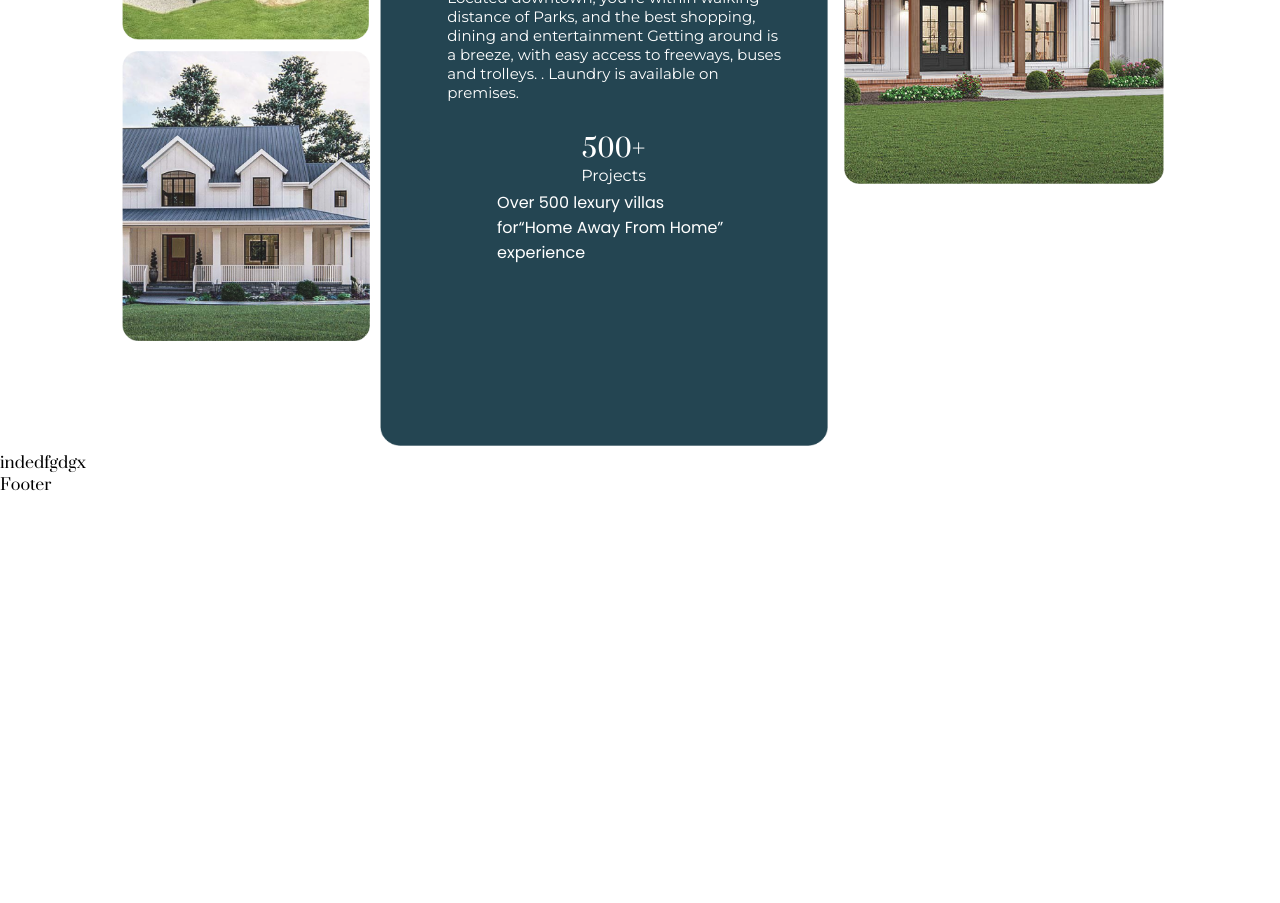
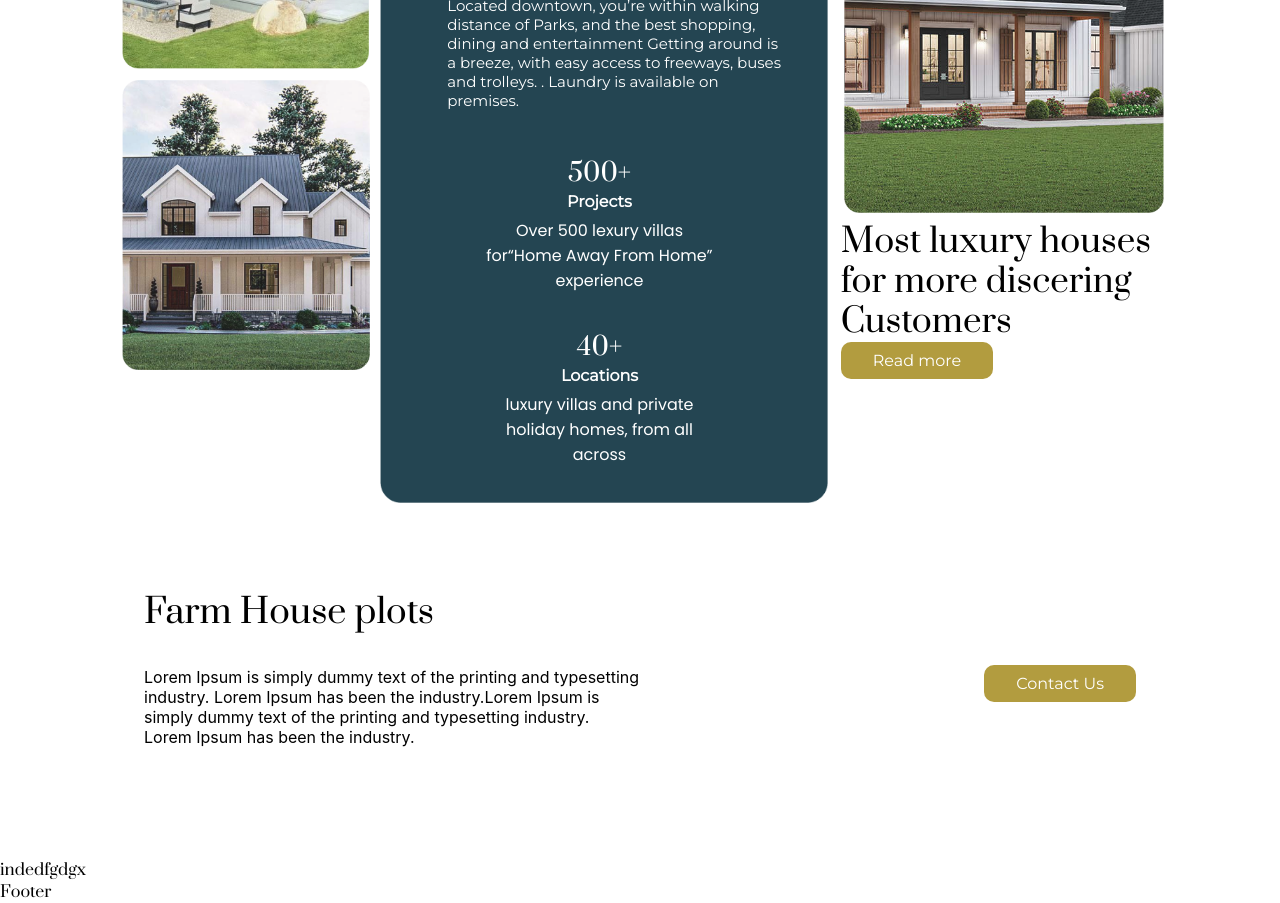
Before and after one commit to mbilalkhalidofficial/Oakland-greens, a React (Vite) app: page / in a window 1280 px wide. Shown: the part 1380-2283 px from the top of the page. Before the commit the page ends 1876 px from the top, so only its background shows below. Built offline with nearby package versions, Linux system fonts and the light colour scheme.

Commit message:
farm house

```diff
--- a/package.json
+++ b/package.json
@@ -11,7 +11,8 @@
   "dependencies": {
     "react": "^18.2.0",
     "react-dom": "^18.2.0",
-    "react-router-dom": "^6.4.2"
+    "react-router-dom": "^6.4.2",
+    "swiper": "^8.4.4"
   },
   "devDependencies": {
     "@types/react": "^18.0.21",
--- a/src/components/Header.jsx
+++ b/src/components/Header.jsx
@@ -184,16 +184,40 @@ export default function Header() {
                 and trolleys. . Laundry is available on premises.
               </div>
 
-
               <div className="about__section__secondentry_card">
-                <div className="about__section__secondentry_card__text">500+</div>
-                <div className="about__section__secondentry_card__heading">Projects</div>
-                <div className="about__section__secondentry_card__para">Over 500 lexury villas for“Home Away From Home” experience</div>
+                <div className="about__section__secondentry_card__text">
+                  500+
+                </div>
+                <div className="about__section__secondentry_card__heading">
+                  Projects
+                </div>
+                <div className="about__section__secondentry_card__para">
+                  Over 500 lexury villas for“Home Away From Home” experience
+                </div>
               </div>
+              <div className="about__section__secondentry_card">
+                <div className="about__section__secondentry_card__text">
+                  40+
+                </div>
+                <div className="about__section__secondentry_card__heading">
+                  Locations
+                </div>
+                <div className="about__section__secondentry_card__para">
+                  luxury villas and private holiday homes, from all across
+                </div>
               </div>
-
-
-
+              <div className="about__section__secondentry_card">
+                <div className="about__section__secondentry_card__text">
+                  24/7
+                </div>
+                <div className="about__section__secondentry_card__heading">
+                  Help
+                </div>
+                <div className="about__section__secondentry_card__para">
+                  24/7 Help service for all customers to guide and support
+                </div>
+              </div>
+            </div>
           </div>
           <div className="about__section__thirdentry">
             <div className="about__section__thirdentry__img">
@@ -203,7 +227,34 @@ export default function Header() {
                 alt=""
               />
             </div>
+
+            <div className="about__section__thirdentry__bottom">
+              <div className="about__section__thirdentry__text">
+                {" "}
+                Most luxury houses for more discering Customers
+              </div>
+              <div className="about__section__thirdentry__buttom">
+                Read more
+              </div>
+            </div>
           </div>
+        </div>
+      </div>
+
+      <div className="farm__house">
+        <div className="farm__house__content">
+          <div className="farm__house__content__left">
+            <div className="farm__house__content__left__heading">
+              Farm House plots
+            </div>
+            <div className="farm__house__content__left__para">
+              Lorem Ipsum is simply dummy text of the printing and typesetting
+              industry. Lorem Ipsum has been the industry.Lorem Ipsum is simply
+              dummy text of the printing and typesetting industry. Lorem Ipsum
+              has been the industry.
+            </div>
+          </div>
+          <div className="about__section__thirdentry__buttom">Contact Us</div>
         </div>
       </div>
     </>
--- a/src/styles/global.scss
+++ b/src/styles/global.scss
@@ -1,6 +1,6 @@
 @import url("https://fonts.googleapis.com/css2?family=Prata&display=swap");
 @import url("https://fonts.googleapis.com/css2?family=Montserrat:ital,wght@0,200;0,300;0,400;1,100;1,300;1,400&display=swap");
-@import url('https://fonts.googleapis.com/css2?family=Poppins:ital,wght@0,200;0,400;0,500;1,200;1,300;1,400&display=swap');
+@import url("https://fonts.googleapis.com/css2?family=Poppins:ital,wght@0,200;0,400;0,500;1,200;1,300;1,400&display=swap");
 *,
 *::after,
 *::before {
@@ -103,7 +103,6 @@ body {
   display: none;
 }
 
-
 .oakland_section__weaper__overlay__two__left {
   padding: 12px 3em;
   margin-right: 1em;
@@ -124,38 +123,34 @@ body {
   font-family: "Montserrat", sans-serif;
 }
 
-
-.feature{
+.feature {
   width: 100%;
   margin: 5em 0em;
-
 }
-.feature__content{
+.feature__content {
   margin: 0 auto;
   display: flex;
   justify-content: center;
   align-items: center;
   max-width: 1440px;
   padding: 0em 5em;
-
-
 }
-.feature__content__card{
-  transition: all .3s ease-in-out;
-background: linear-gradient(180deg, #F1F1F1 0%, rgba(241, 241, 241, 0) 100%);
-  padding: 3em  2em;
+.feature__content__card {
+  transition: all 0.3s ease-in-out;
+  background: linear-gradient(180deg, #f1f1f1 0%, rgba(241, 241, 241, 0) 100%);
+  padding: 3em 2em;
   border-radius: 9px;
   margin: 1%;
   width: 30%;
   max-height: 400px;
 }
-.feature__content__card__info{
+.feature__content__card__info {
   padding-left: 1.6em;
 }
-.feature__content__card:hover{
-  background: #B29C3F;
+.feature__content__card:hover {
+  background: #b29c3f;
   color: white;
-  transition:  0.3 all ease-in-out;
+  transition: 0.3 all ease-in-out;
   box-shadow: 13px 15px 54px rgba(178, 156, 63, 0.56);
 
   .feature__content__card__svg2 {
@@ -164,74 +159,67 @@ box-shadow: 13px 15px 54px rgba(178, 156, 63, 0.56);
   .feature__content__card__svg {
     display: none;
   }
-
 }
 
-
-.feature__content__card_two__entry{
+.feature__content__card_two__entry {
   display: flex;
   align-items: center;
 }
 
-.feature__content__card__para{
+.feature__content__card__para {
   font-family: "Montserrat", sans-serif;
   padding-top: 20px;
 }
 
-.about__section{
+.about__section {
   width: 100%;
 }
 
-.about__section__weaper{
+.about__section__weaper {
   margin: 0 auto;
   display: flex;
   justify-content: center;
   align-items: center;
   max-width: 1440px;
-
-
 }
 
-.about__section__secondentry__img img{
-  max-height: 800px;
+.about__section__secondentry__img img {
+  max-height: 930px;
   width: 100%;
-
 }
-.about__section__firstentry{
+.about__section__firstentry {
   margin: 1%;
   // width: 30%;
 }
-.about__section__thirdentry{
+.about__section__thirdentry {
   margin: 1%;
   width: 25%;
 }
-.about__section__thirdentry__img img{
-  max-height: 460px;
+.about__section__thirdentry__img img {
+  max-height: 470px;
   margin: 1%;
-  margin-bottom: 10em;
+  // margin-bottom: 10em;
   width: 100%;
 }
-.about__section__firstentry__top__img img{
-
+.about__section__firstentry__top__img img {
   max-height: 290px;
   margin: 1%;
 }
 
-.about__section__secondentry{
+.about__section__secondentry {
   width: 35%;
   position: relative;
 }
-.about__section__secondentry__overlay{
+.about__section__secondentry__overlay {
   position: absolute;
   top: 15%;
   left: 15%;
-
 }
-.about__section__secondentry__heading{
+.about__section__secondentry__heading {
   color: white;
   font-size: 40px;
 }
-.about__section__secondentry__para{
+.about__section__secondentry__para {
   width: 90%;
   font-family: "Montserrat", sans-serif;
   font-size: 15px;
@@ -239,25 +227,77 @@ box-shadow: 13px 15px 54px rgba(178, 156, 63, 0.56);
   padding: 1em 0em;
   padding-bottom: 2em;
 }
-.about__section__secondentry_card{
-width: 100%;
+.about__section__secondentry_card {
+  // background-color: firebrick;
   align-items: center;
   justify-content: center;
   display: flex;
+  width: 80%;
   flex-direction: column;
-padding-right:3em;
+  // padding-right:2em;
+  padding: 1em 1em;
   color: white;
 }
-.about__section__secondentry_card__text{
+.about__section__secondentry_card__text {
   font-size: 25px;
 }
-.about__section__secondentry_card__heading{
+.about__section__secondentry_card__heading {
   font-family: "Montserrat", sans-serif;
+  font-weight: bold;
+  padding: 2px 0px;
+}
+
+.about__section__secondentry_card__para {
+  font-family: "Poppins", sans-serif;
+  padding: 5px 0em;
+  width: 85%;
+  text-align: center;
+}
+
+.about__section__secondentry_card:hover {
+  background: #b29c3f;
+  box-shadow: 4px 8px 54px rgba(0, 0, 0, 0.25);
+  border-radius: 15px;
+  transition: all 0.3s ease-in-out;
+}
+
+.about__section__thirdentry__text {
+  font-size: 33px;
+  line-height: 40px;
   font-weight: 400;
 }
 
-.about__section__secondentry_card__para{
-  font-family: 'Poppins', sans-serif;
-  padding: 5px 0em;
-  width: 70%;
+.about__section__thirdentry__buttom{
+width: 30%;
+  padding: 9px 2em;
+  cursor: pointer;
+  border-radius: 10px;
+  background-color: #b29c3f;
+  color: white;
+  font-family: "Montserrat", sans-serif;
+  width: fit-content;
 }
+.farm__house__content{
+  display: flex;
+  justify-content: space-between;
+  align-items: center;
+max-width: 1440px;
+  margin: 0 auto;
+  padding: 0em 9em;
+  width: 100%;
+
+}
+.farm__house__content__left__heading{
+font-size: 34px;
+
+}
+.farm__house__content__left{
+  width: 50%;
+}
+.farm__house{
+  margin: 5em 0em;
+}
+.farm__house__content__left__para{
+  font-family: 'Inter', sans-serif;
+  padding: 2em 0em;
+}
```
Also changed, not shown: src/components/SwiperCard.jsx (added, +11 -0 lines), src/components/SwiperComponent.jsx (added, +106 -0 lines), 1 other file (tests, documents, lock files or other folders). Lines whose indentation alone changed are shown as unchanged.
